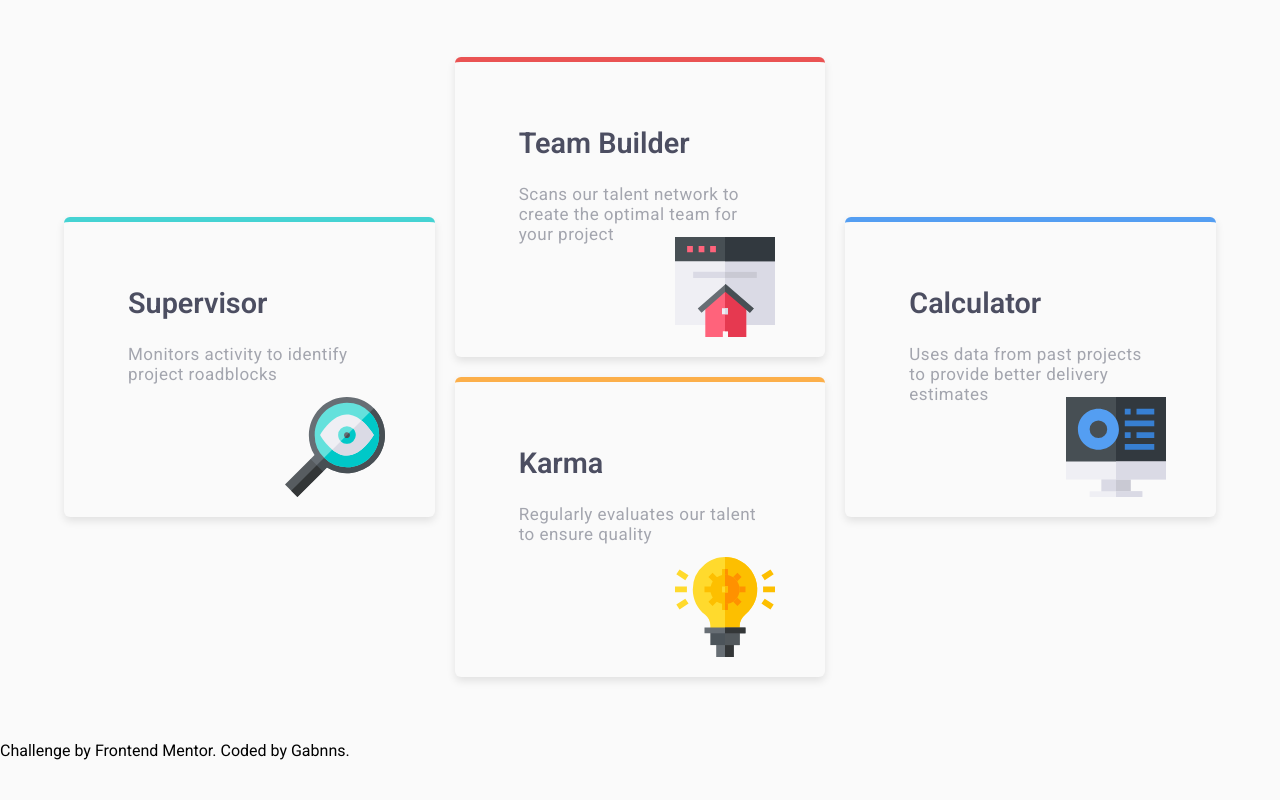
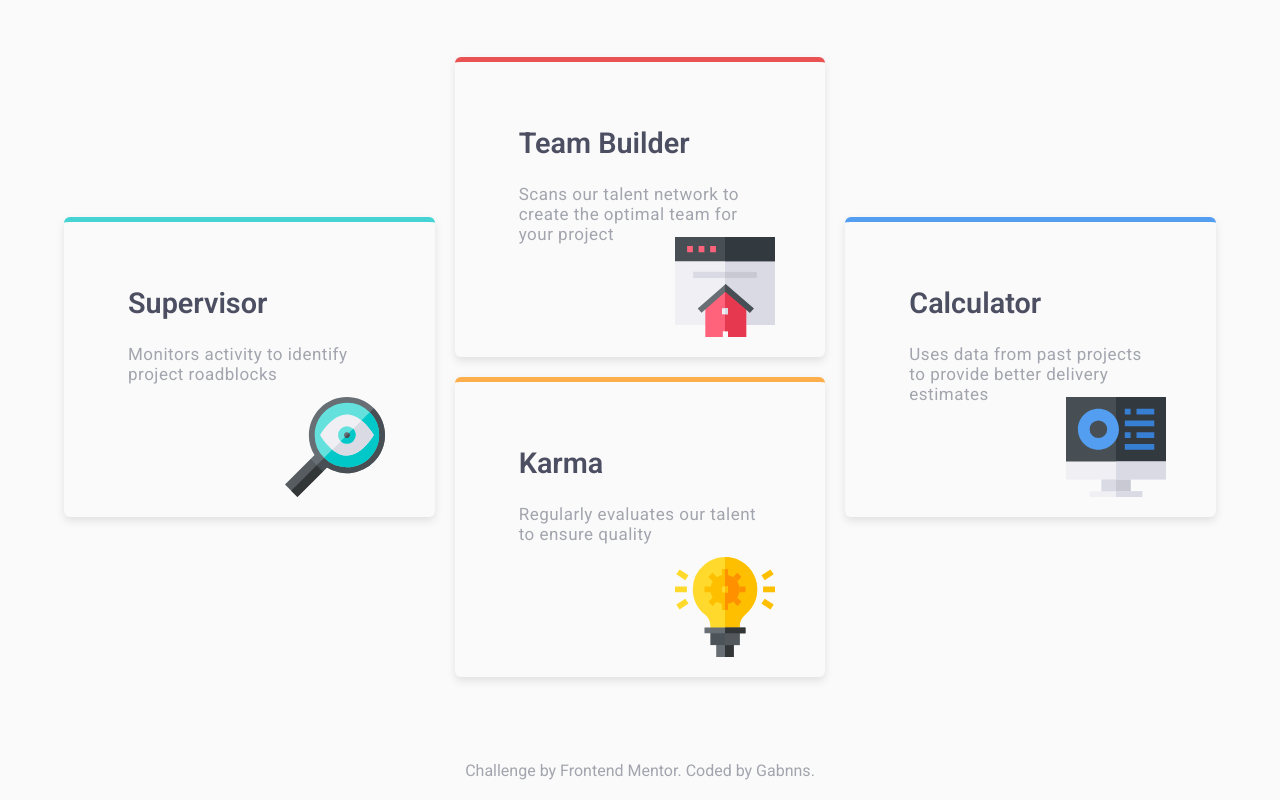
Before and after one commit to Gabnns/Challenge_with_Sass, a website: page index.html in a window 1280 px wide. Shown: the part 305-1105 px from the top of the page. Before the commit the page ends 1065 px from the top, so only its background shows below. Drawn offline with Linux system fonts and the light colour scheme.

Commit message:
Fix: FINISH

```diff
--- a/index.html
+++ b/index.html
@@ -47,12 +47,10 @@
       <p>Uses data from past projects to provide better delivery estimates</p>
       <img src="./src/images/icon-calculator.svg" alt="">
     </div>
-
-
   </section>
 
 
-  <footer>
+  <footer class="footer">
     <p class="attribution">
       Challenge by <a rel="noopener" href="https://www.frontendmentor.io?ref=challenge" target="_blank">Frontend Mentor</a>.
       Coded by <a href="https://gabnns.netlify.app/">Gabnns</a>.
--- a/package.json
+++ b/package.json
@@ -4,11 +4,12 @@
   "description": "Challenge with sass",
   "main": "index.js",
   "scripts": {
+    "sass": "sass --watch src/scss/main.scss:src/css/main.css",
     "test": "echo \"Error: no test specified\" && exit 1"
   },
   "author": "Gabnns",
   "license": "ISC",
   "dependencies": {
-    "sass": "^1.83.4"
+    "sass": "^1.84.0"
   }
 }
--- a/src/scss/abstracts/_mixins.scss
+++ b/src/scss/abstracts/_mixins.scss
@@ -57,3 +57,10 @@
       @warn "Breakpoint '#{$breakpoint}' não existe no mapa de breakpoints.";
     }
   }
+
+
+  @mixin flex-center {
+    display: flex;
+    justify-content: center;
+    align-items: center;
+}
--- a/src/scss/components/exemploComponente.scss
+++ /dev/null
@@ -1 +0,0 @@
-// COMPONENTE PAI ESPECÍFICO ESTILIZADO SEGUIDO DOS FILHOS. EXEMPLO: MENU DE UMA NAVBAR, COM LINKS.
--- /dev/null
+++ b/src/scss/components/footer.scss
@@ -0,0 +1,18 @@
+// COMPONENTE PAI ESPECÍFICO ESTILIZADO SEGUIDO DOS FILHOS. EXEMPLO: MENU DE UMA NAVBAR, COM LINKS.
+@use '../abstracts/variables' as vars;
+@use '../abstracts/mixins' as mix;
+
+.footer {
+    @include mix.flex-center;
+    color: vars.$neutral-blue;
+    padding: 20px 0;
+    font-family: vars.$font-family;
+
+    a {
+        &:hover {
+            color: vars.$neutral-blue-dark;
+            font-weight: vars.$font-wgt-600;
+            transition: all .3s ease-in-out;
+        }
+    }
+}
--- a/src/scss/main.scss
+++ b/src/scss/main.scss
@@ -3,5 +3,5 @@
 @use 'abstracts/mixins';
 @use 'abstracts/variables';
 @use 'base/reset';
-@use 'components/exemploComponente';
+@use 'components/footer';
 @use 'layouts/sections';
```
Also changed, not shown: src/css/main.css, 2 other files.
